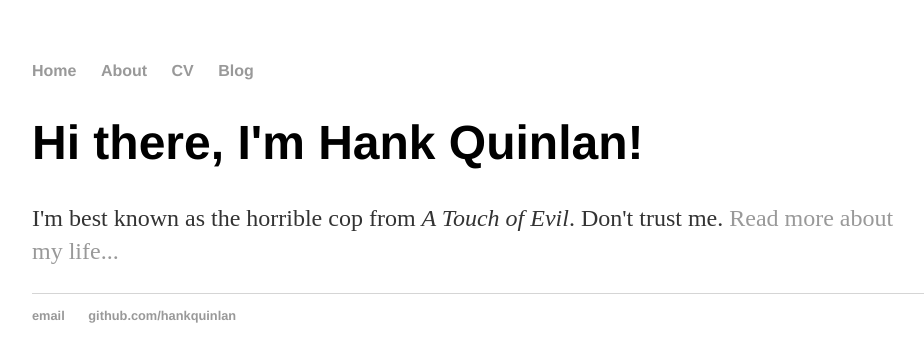
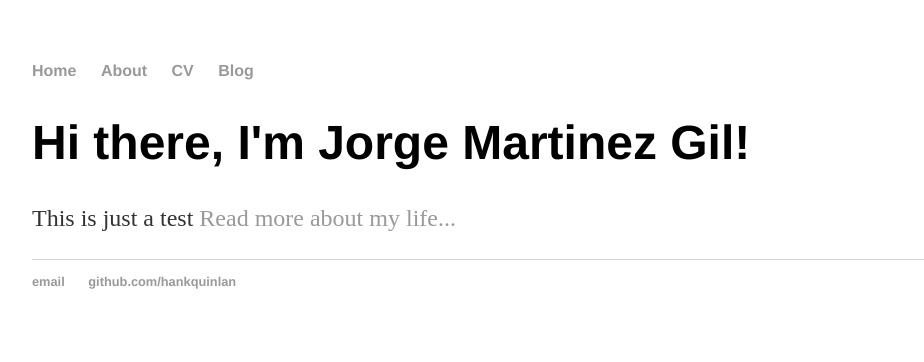
Before and after one commit to jorgemartinezgil/jorgemartinezgil.github.io, a Jekyll site: the page built from index.html, in a window 1280 px wide. Shown: the top 362 px of the page, without its empty margins (160-1084 px from the left). Built offline with Jekyll 4.4.1, drawn with Linux system fonts in a browser that asks for light colours.

Commit message:
Other commit

```diff
--- a/index.html
+++ b/index.html
@@ -4,6 +4,6 @@ title: Hank Quinlan, Horrible Cop
 ---
 
 		<div class="blurb">
-			<h1>Hi there, I'm Hank Quinlan!</h1>
-			<p>I'm best known as the horrible cop from <em>A Touch of Evil</em>. Don't trust me. <a href="/about">Read more about my life...</a></p>
+			<h1>Hi there, I'm Jorge Martinez Gil!</h1>
+			<p>This is just a test <a href="/about">Read more about my life...</a></p>
 		</div>
```
